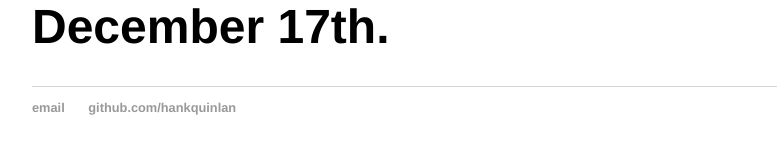
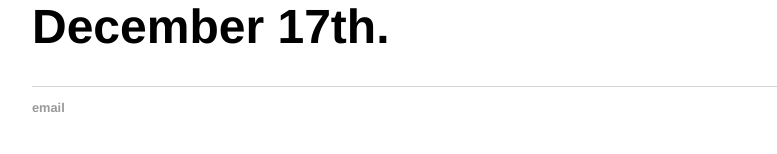
Before and after one commit to rcorona/old_website, a Jekyll site: the page built from index.html, in a window 1280 px wide. Shown: the part 276-430 px from the top of the page, without its empty margins (160-937 px from the left). Built offline with Jekyll 4.4.1, drawn with Linux system fonts in a browser that asks for light colours.

Commit message:
Update default.html

```diff
--- a/_layouts/default.html
+++ b/_layouts/default.html
@@ -21,8 +21,7 @@
 			</div><!-- /.container -->
 			<footer>
 	    		<ul>
-	        		<li><a href="mailto:hankquinlanhub@gmail.com">email</a></li>
-	        		<li><a href="https://github.com/hankquinlan">github.com/hankquinlan</a></li>
+	        		<li><a href="mailto:rcorona@utexas.edu">email</a></li>
 				</ul>
 			</footer>
 		</body>
```
